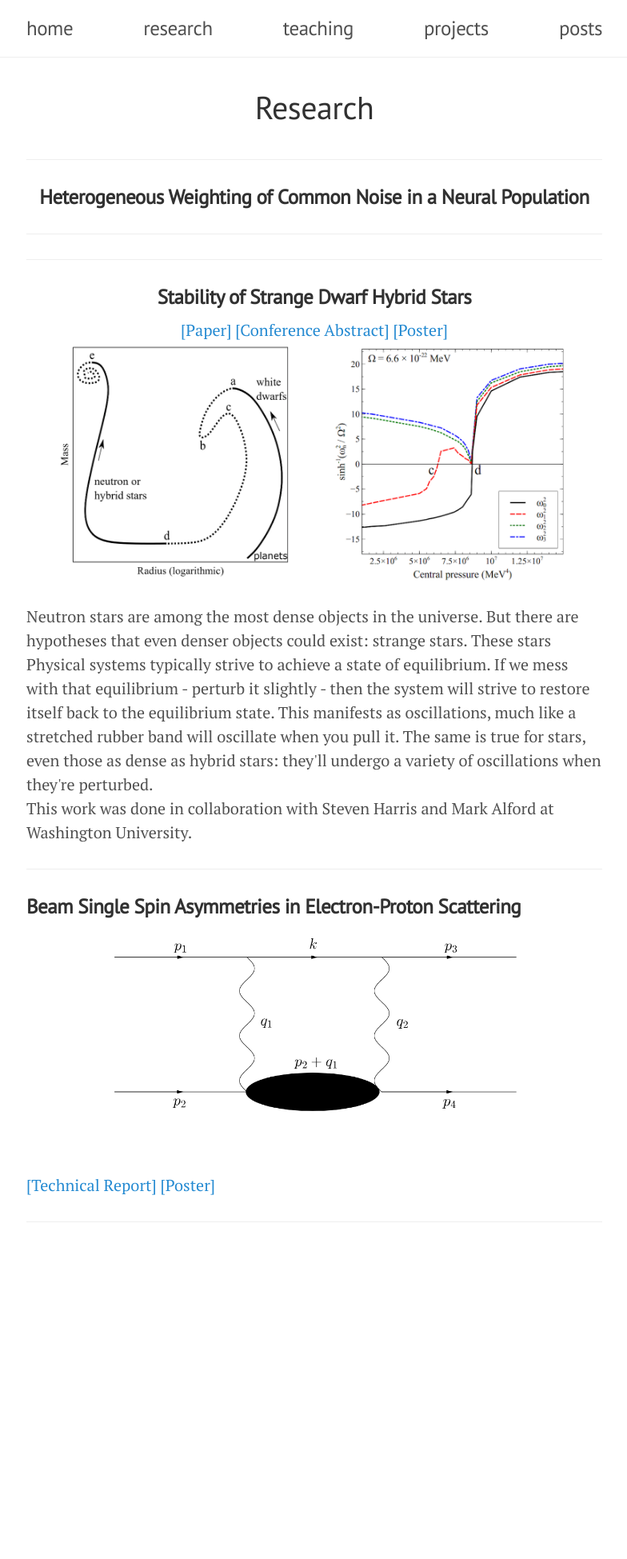
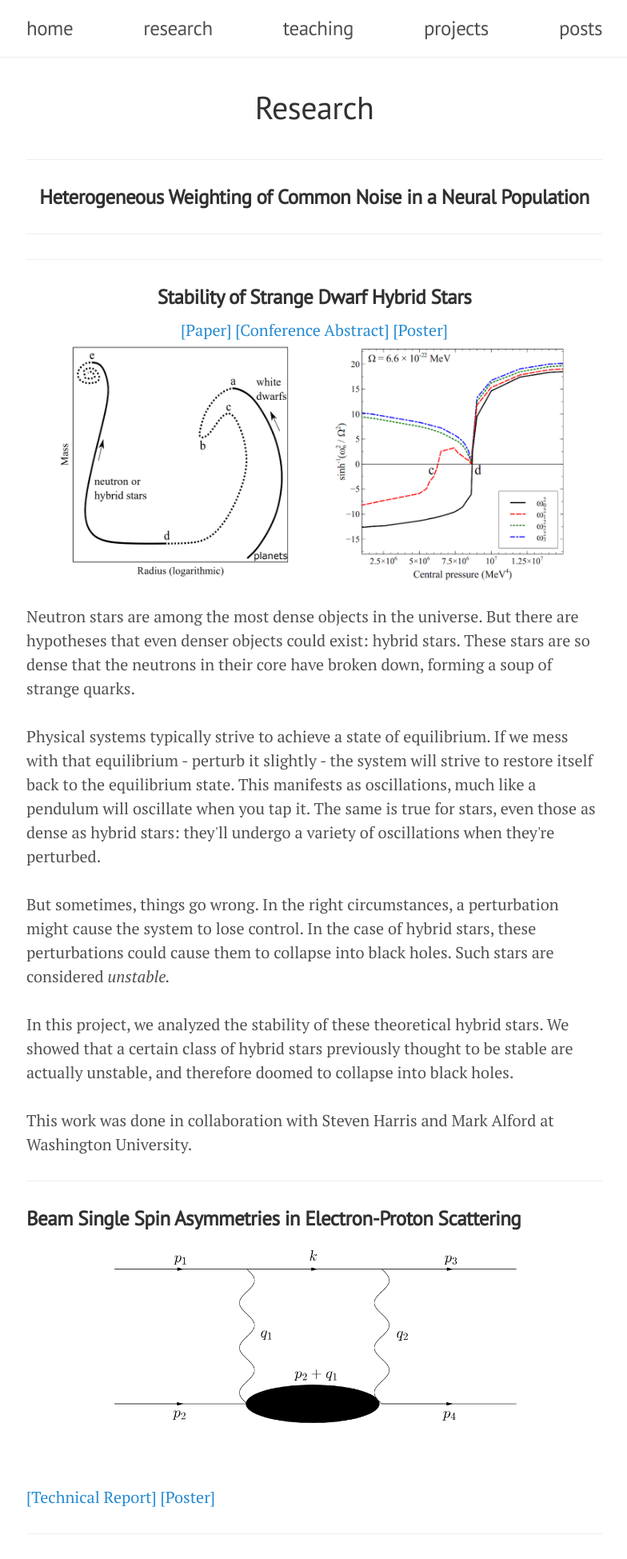
Before and after one commit to pssachdeva/pssachdeva.github.io, a Jekyll site: the page built from research.html, in a window 1280 px wide. Shown: the whole page at 80% size, without its empty margins (247-1031 px from the left). Built offline with Jekyll 4.4.1, drawn with Linux system fonts in a browser that asks for light colours; nearby versions of some CDN libraries; before the commit the page ends 1559 px from its top, so only the background shows below that.

Commit message:
research

```diff
--- a/research.html
+++ b/research.html
@@ -22,9 +22,13 @@ title: Research
 		&nbsp; &nbsp; &nbsp; &nbsp;
 		<div style="display: inline-block;"><img src="/pics/eigenspectrum.png" style="height: 300px;"></div>
 	</div>
-	Neutron stars are among the most dense objects in the universe. But there are hypotheses that even denser objects could exist: strange stars. These stars <br>
+	Neutron stars are among the most dense objects in the universe. But there are hypotheses that even denser objects could exist: hybrid stars. These stars are so dense that the neutrons in their core have broken down, forming a soup of strange quarks. <br><br>
 
-	Physical systems typically strive to achieve a state of equilibrium. If we mess with that equilibrium - perturb it slightly - then the system will strive to restore itself back to the equilibrium state. This manifests as oscillations, much like a stretched rubber band will oscillate when you pull it. The same is true for stars, even those as dense as hybrid stars: they'll undergo a variety of oscillations when they're perturbed. <br>
+	Physical systems typically strive to achieve a state of equilibrium. If we mess with that equilibrium - perturb it slightly - the system will strive to restore itself back to the equilibrium state. This manifests as oscillations, much like a pendulum will oscillate when you tap it. The same is true for stars, even those as dense as hybrid stars: they'll undergo a variety of oscillations when they're perturbed. <br><br>
+
+	But sometimes, things go wrong. In the right circumstances, a perturbation might cause the system to lose control. In the case of hybrid stars, these perturbations could cause them to collapse into black holes. Such stars are considered <i>unstable.</i> <br> <br>
+
+	In this project, we analyzed the stability of these theoretical hybrid stars. We showed that a certain class of hybrid stars previously thought to be stable are actually unstable, and therefore doomed to collapse into black holes. <br><br>
 
 	This work was done in collaboration with Steven Harris and Mark Alford at Washington University.
 	<br>
```
